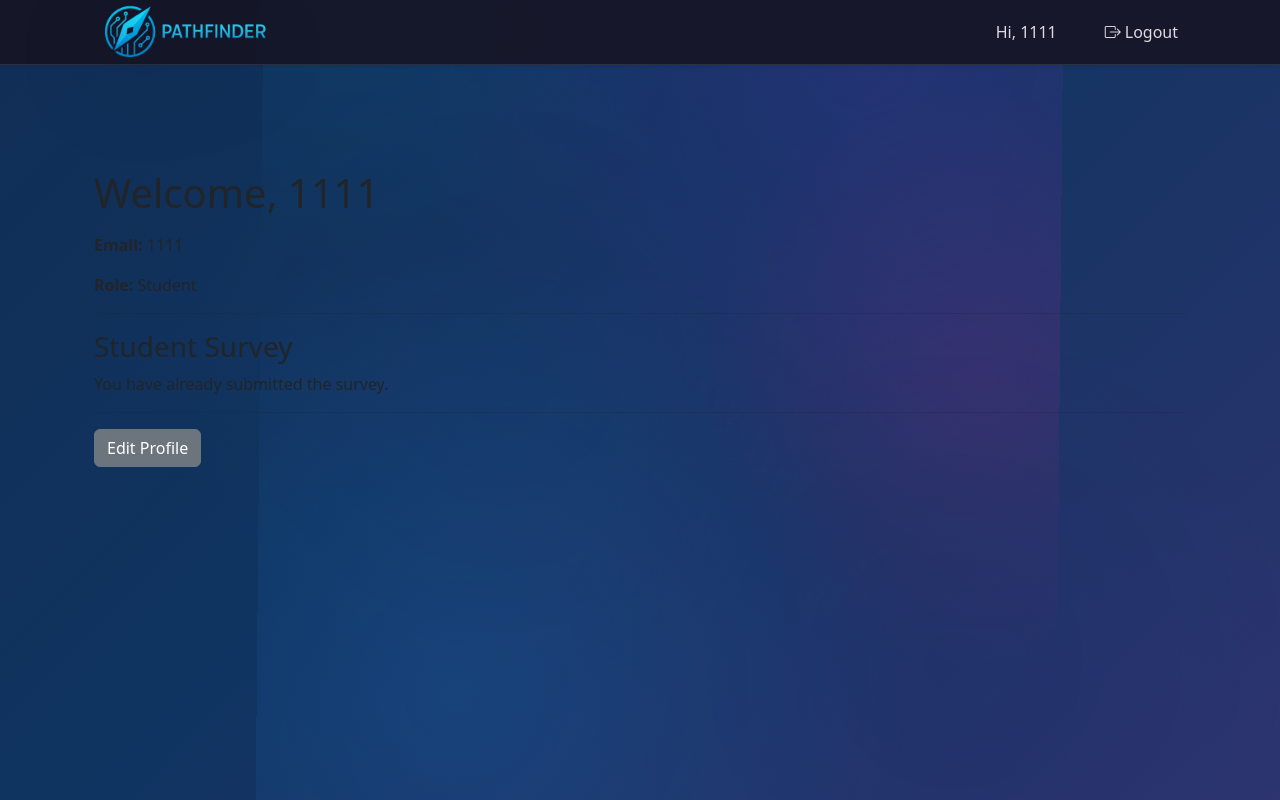
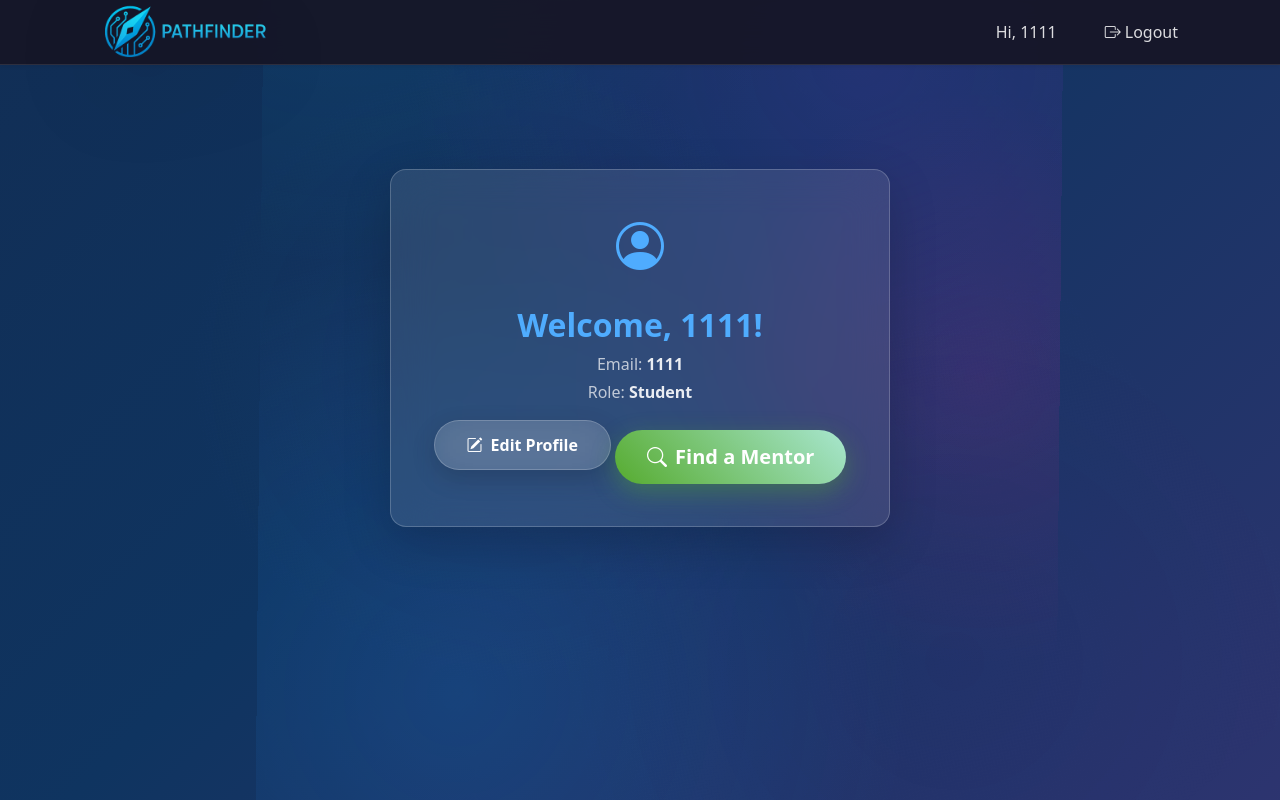
Before and after one commit to codingburgas/2425-11-g-pp-student-practices-assignment-team10, a Flask app: page /profile in a window 1280 px wide. Run offline with Flask 3, Linux system fonts and the light colour scheme; a user stored in the database is signed in; parts of the project's set-up code (start-up, migrations or seed data) failed here and were passed over; some libraries are stand-ins or nearby versions.

Commit message:
Fix profile page

```diff
--- a/flaskProject/templates/profile.html
+++ b/flaskProject/templates/profile.html
@@ -1,56 +1,66 @@
 {% extends "base.html" %}
-{% block title %}Profile{% endblock %}
+
+{% block title %}Dashboard{% endblock %}
 
 {% block content %}
-<div class="container mt-5">
-<h1 class="mb-3">Welcome, {{ user.username }}</h1>
-<p><strong>Email:</strong> {{ user.email }}</p>
-<p><strong>Role:</strong> {{ user.role|capitalize }}</p>
+<div class="d-flex justify-content-center align-items-center min-vh-80 py-5">
+<div class="card shadow-lg p-4 rounded-4 text-center" style="width: 100%; max-width: 500px;">
+<div class="card-body">
+<div class="mb-4">
+<i class="bi bi-person-circle text-primary" style="font-size: 3rem;"></i>
+</div>
+<h2 class="fw-bold text-primary">Welcome, {{ user.username }}!</h2>
+<p class="text-muted mb-1">Email: <span class="fw-semibold">{{ user.email }}</span></p>
+<p class="text-muted mb-3">Role: <span class="fw-semibold text-capitalize">{{ user.role }}</span></p>
+
+            <a href="{{ url_for('main.edit_profile') }}" class="btn btn-glassmorphism mb-3">
+<i class="bi bi-pencil-square me-2"></i>Edit Profile
+</a>
 
             {% if user.role == 'student' %}
-<hr>
-<h3>Student Survey</h3>
-        {% if has_survey %}
-<p>You have already submitted the survey.</p>
+                {% if not has_survey %}
+<a href="{{ url_for('form.student_survey') }}" class="btn btn-primary-gradient btn-lg mt-2">
+<i class="bi bi-ui-checks me-2"></i>Fill Student Survey
+</a>
                 {% else %}
-<p>You haven't submitted the survey yet.</p>
-<a href="{{ url_for('form.student_survey') }}" class="btn btn-primary">Take Survey</a>
+<a href="{{ url_for('ml.match') }}" class="btn btn-success-gradient btn-lg mt-2">
+<i class="bi bi-search me-2"></i>Find a Mentor
+</a>
                 {% endif %}
             {% elif user.role == 'teacher' %}
-<hr>
-<h3>Teacher Survey</h3>
-        {% if has_survey %}
-<p>You have already submitted the survey.</p>
-        {% else %}
-<p>You haven't submitted the survey yet.</p>
-<a href="{{ url_for('form.teacher_survey') }}" class="btn btn-primary">Take Survey</a>
+                {% if not has_survey %}
+<a href="{{ url_for('form.teacher_survey') }}" class="btn btn-success-gradient btn-lg mt-2">
+<i class="bi bi-person-badge me-2"></i>Fill Mentor Profile
+</a>
                 {% endif %}
+            {% endif %}
+</div>
+</div>
+</div>
 
-        <hr>
-<h3>Your Mentees</h3>
-        {% if mentees %}
+<!-- Mentor View Section -->
+{% if user.role == 'teacher' and mentees %}
+<div class="container mt-5">
+<div class="card shadow-lg p-4 rounded-4">
+<h4 class="text-primary mb-3">🎓 Your Assigned Students</h4>
 <ul class="list-group">
-                {% for mentee in mentees %}
-<li class="list-group-item">
-<strong>{{ mentee.student.username }}</strong>
-                        – Favorite Subject: {{ mentee.favorite_subject }},
-                        Goal: {{ mentee.goal }}
+            {% for student in mentees %}
+<li class="list-group-item bg-dark text-white d-flex justify-content-between align-items-center">
+<div>
+<strong>{{ student.student.username }}</strong><br>
+<small>Email: {{ student.student.email }}</small>
+</div>
+<span class="badge bg-info text-dark">ID: {{ student.student_id }}</span>
 </li>
             {% endfor %}
 </ul>
-        {% else %}
-<p>No students have signed up to be mentored by you yet.</p>
+</div>
+</div>
+{% elif user.role == 'teacher' %}
+<div class="container mt-5 text-center text-muted">
+<p>No students have signed up with you yet.</p>
+</div>
 {% endif %}
-    {% endif %}
-
-    {% if user.is_admin %}
-<hr>
-<p><a href="{{ url_for('main.admin_users') }}" class="btn btn-warning">Manage Users</a></p>
-    {% endif %}
-
-    <hr>
-<a href="{{ url_for('main.edit_profile') }}" class="btn btn-secondary">Edit Profile</a>
-</div>
 
 
 <style>
```
Lines whose indentation alone changed are shown as unchanged.
